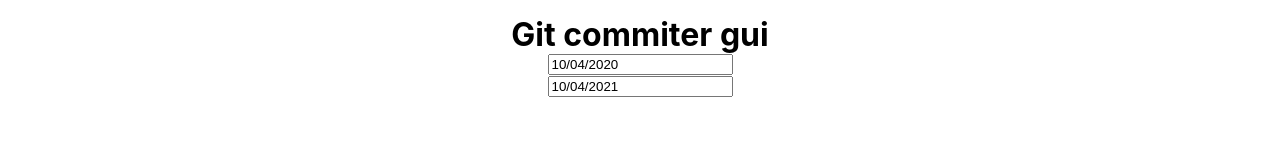
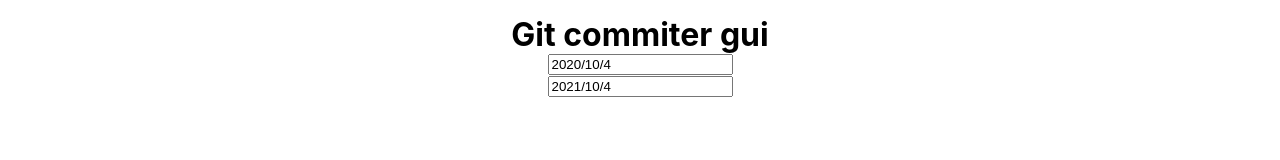
Before and after one commit to Leonidex/gitCommitHistoryWriter, a Next.js app: page / in a window 1280 px wide. Shown: the top 160 px of the page. Built offline with nearby package versions, Linux system fonts and the light colour scheme.

Commit message:
date display fix

```diff
--- a/pages/index.js
+++ b/pages/index.js
@@ -51,8 +51,8 @@
             <main className={styles.main}>
                 <h1 className={styles.title}>Git commiter gui</h1>
 
-                <ReactDatePicker selected={startDate} onChange={(date) => setStartDate(date)} />
-                <ReactDatePicker selected={endDate} onChange={(date) => setEndDate(date)} />
+                <ReactDatePicker selected={startDate} onChange={(date) => setStartDate(date)} dateFormat="yyyy/MM/d"/>
+                <ReactDatePicker selected={endDate} onChange={(date) => setEndDate(date)} dateFormat="yyyy/MM/d"/>
 
                 <Board
                     startDate={startDate}
```
